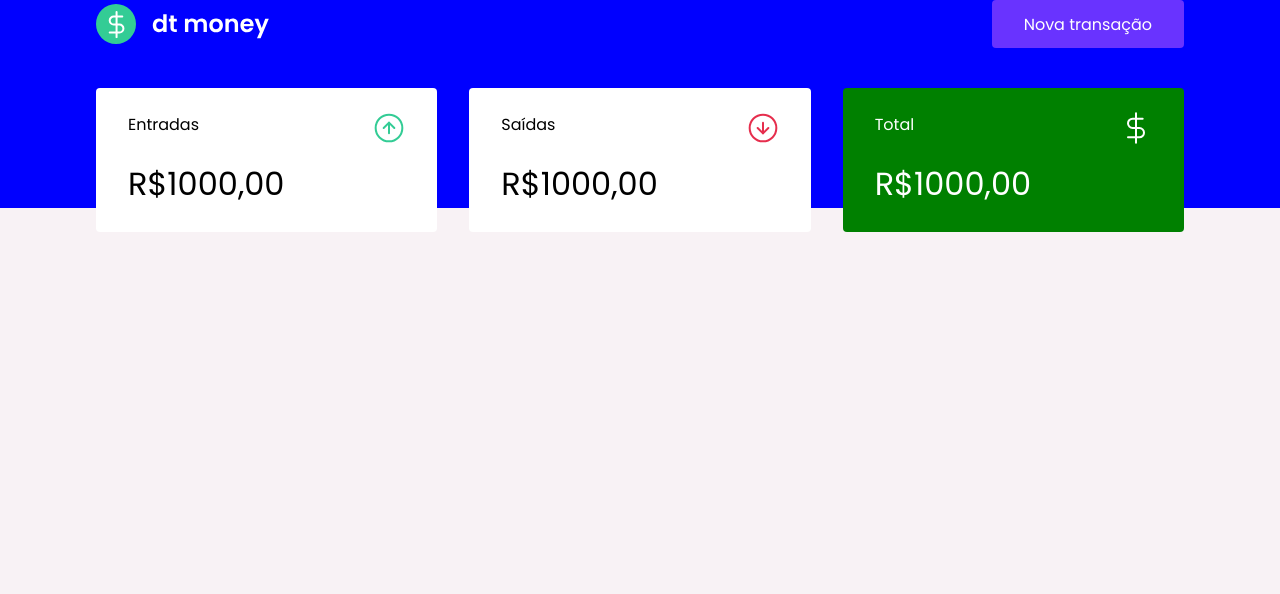
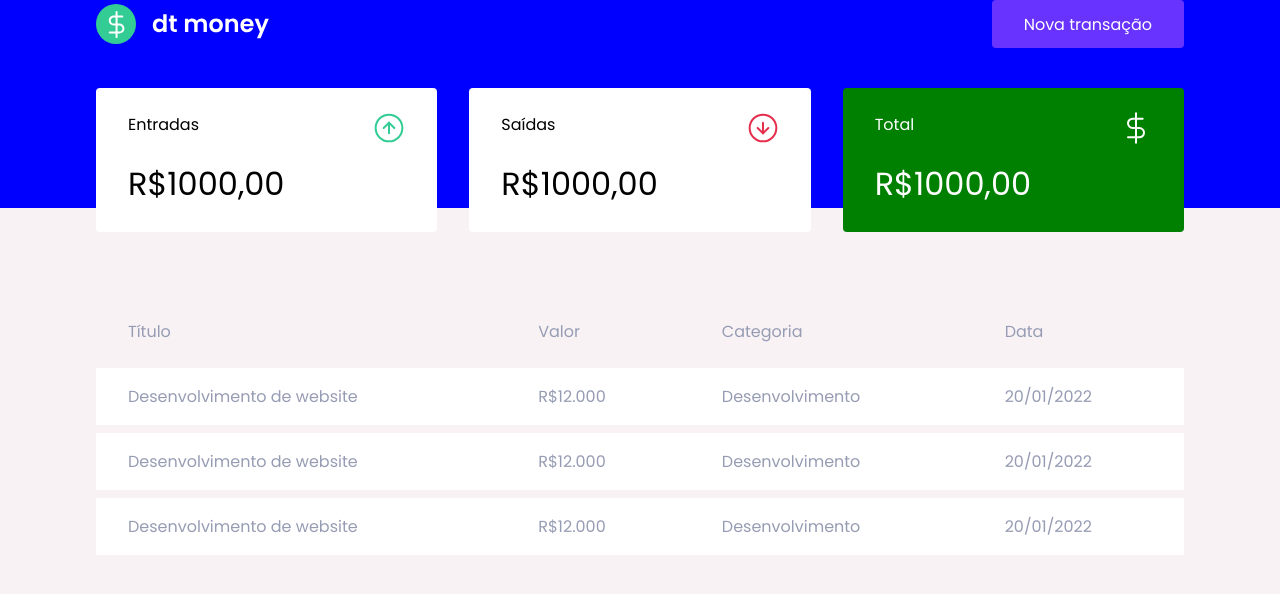
Before and after one commit to gustavonvp/dtmoney, a React (Create React App) app: page / in a window 1280 px wide. Shown: the top 594 px of the page. Built offline with nearby package versions, Linux system fonts and the light colour scheme.

Commit message:
Transaction Component Closes #7

```diff
--- a/src/components/Dashboard/index.tsx
+++ b/src/components/Dashboard/index.tsx
@@ -1,10 +1,12 @@
 import { Container } from "./styles";
 import { Summary } from "../Summary";
+import { TransactionTable } from "../TransactionsTable";
 
 export function Dashboard() {
     return(
         <Container>
           <Summary />
+          <TransactionTable />
         </Container>
     )
 }
--- /dev/null
+++ b/src/components/TransactionsTable/index.tsx
@@ -0,0 +1,51 @@
+import { Container } from "./styles";
+
+
+export function TransactionTable() {
+    return(
+        <Container>
+          <table>
+                <thead>
+                  <tr>
+                    <th>Título</th>
+                    <th>Valor</th>
+                    <th>Categoria</th>
+                    <th>Data</th>
+                  </tr>
+                </thead>
+
+              <tbody>
+                  <tr>
+
+                  <td> Desenvolvimento de website</td>
+                  <td> R$12.000</td>
+                  <td> Desenvolvimento</td>
+                  <td> 20/01/2022</td>
+
+                  </tr>
+
+                  <tr>
+
+                  <td> Desenvolvimento de website</td>
+                  <td> R$12.000</td>
+                  <td> Desenvolvimento</td>
+                  <td> 20/01/2022</td>
+
+                  </tr>
+
+                  <tr>
+
+                  <td> Desenvolvimento de website</td>
+                  <td> R$12.000</td>
+                  <td> Desenvolvimento</td>
+                  <td> 20/01/2022</td>
+
+                  </tr>
+
+
+              </tbody>
+
+          </table>
+        </Container>
+    )
+}
--- /dev/null
+++ b/src/components/TransactionsTable/styles.ts
@@ -0,0 +1,29 @@
+import styled from "styled-components";
+
+export const Container = styled.div`
+    margin-top: 4rem;
+
+
+
+    table {
+        width: 100%;
+        border-spacing: 0 0.5rem;
+    }
+
+    th {
+        color: var(--text-body);
+        font-weight: 400;
+        padding: 1rem 2rem;
+        text-align: left;
+        line-height: 1.5rem;
+
+    }
+
+    td {
+        padding: 1rem 2rem;
+        border: 0;
+        background: var(--shape);
+        color: var(--text-body)
+    }
+
+`
```
